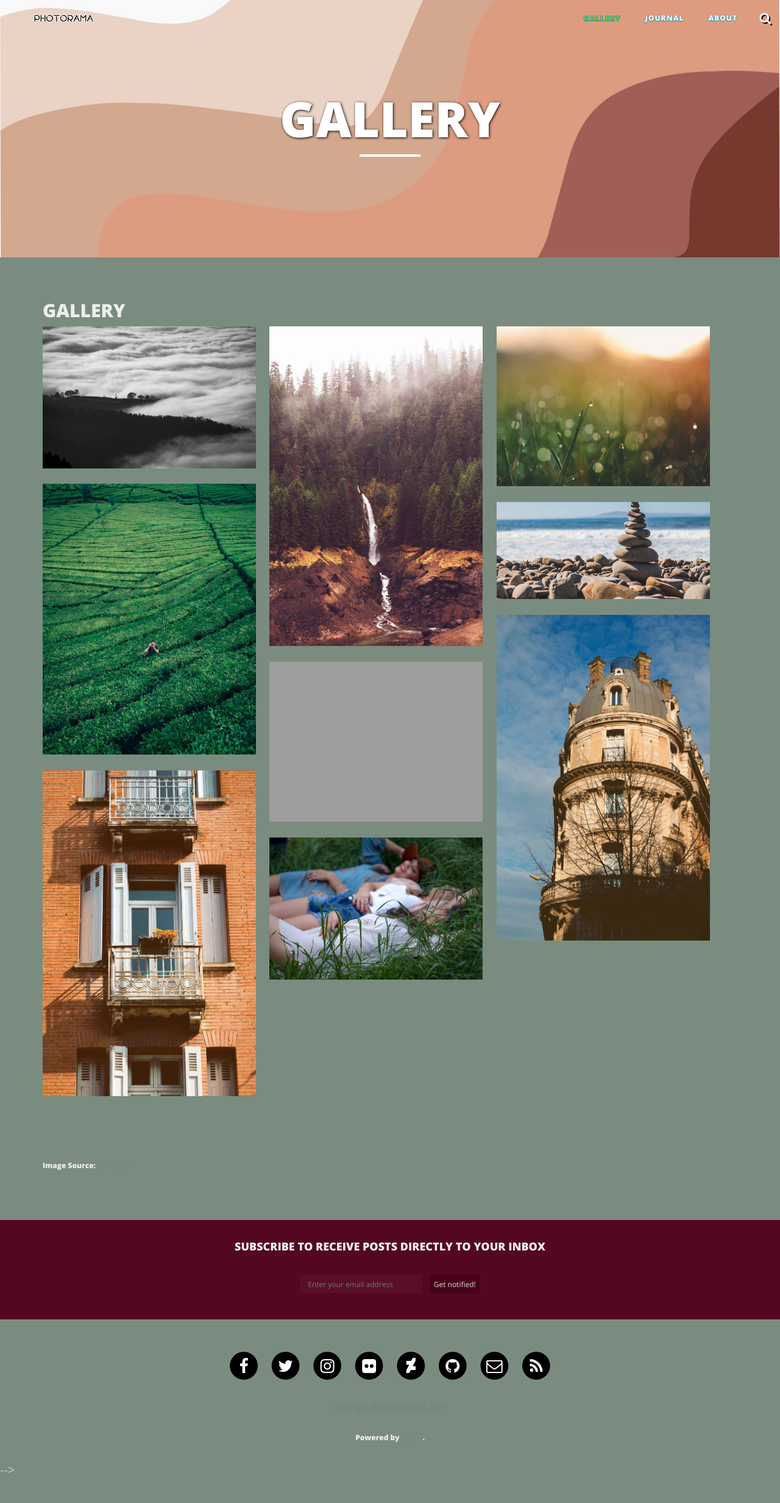
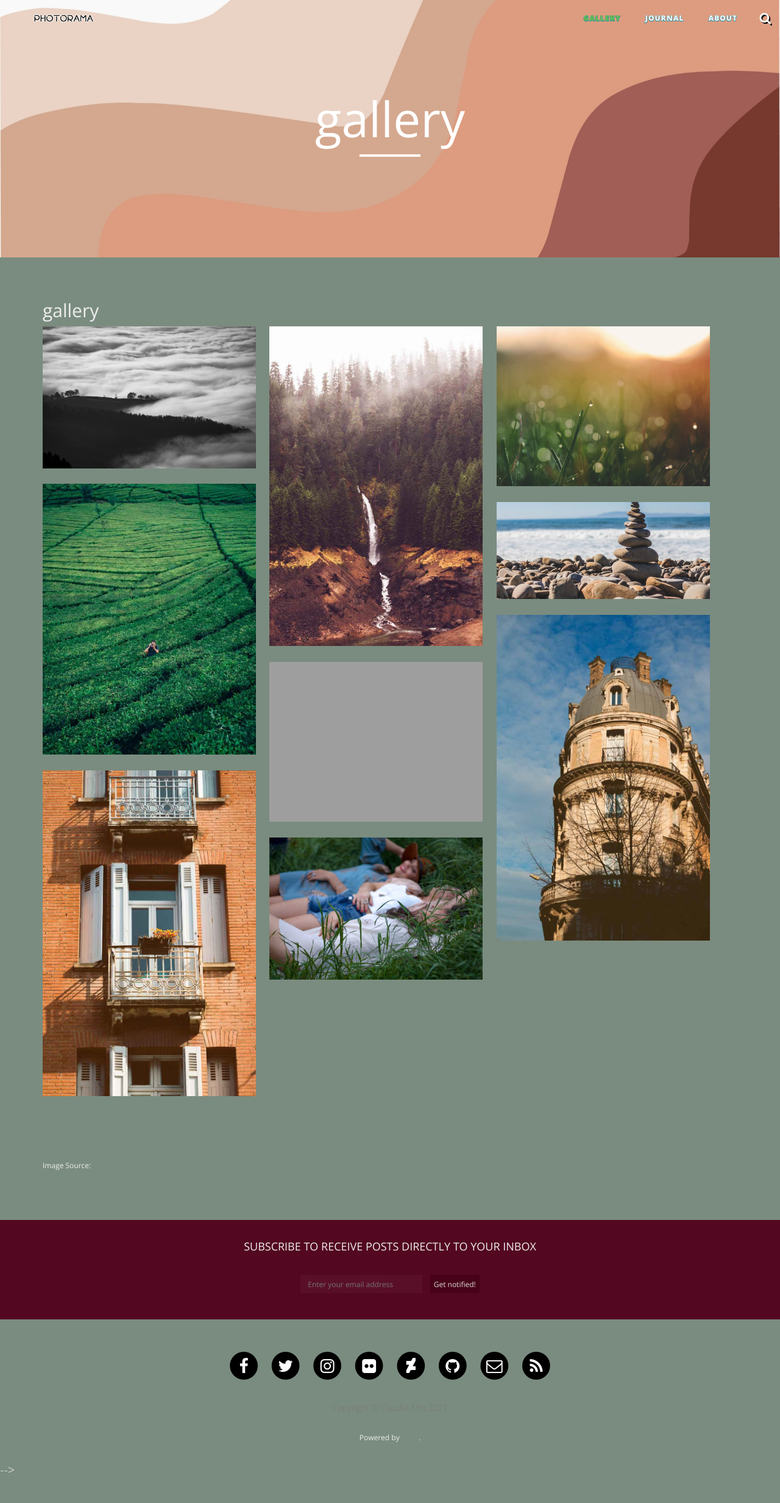
Before and after one commit to khoclaudia/khoclaudia.github.io, a Jekyll site: the page built from gallery/index.html, in a window 1280 px wide. Shown: the whole page at 61% size. Built offline with Jekyll 4.4.1, drawn with Linux system fonts in a browser that asks for light colours; nearby versions of some CDN libraries.

Commit message:
changed font weight and text shadows

```diff
--- a/css/main.css
+++ b/css/main.css
@@ -22,7 +22,7 @@ h4,
 h5,
 h6 {
   font-family: 'Open Sans', 'Helvetica Neue', Helvetica, Arial, sans-serif;
-  font-weight: 800;
+  font-weight: 400;
 }
 a {
   color: #7a8c7f;
@@ -166,7 +166,6 @@ hr.small {
 .intro-header .page-heading h1 {
   margin-top: 0;
   font-size: 50px;
-  text-shadow: 1px 1px 4px #000;
 }
 .intro-header .site-heading .subheading,
 .intro-header .page-heading .subheading {
@@ -182,7 +181,6 @@ hr.small {
   .intro-header .site-heading h1,
   .intro-header .page-heading h1 {
     font-size: 80px;
-    text-shadow: 1px 1px 4px #000;
   }
 }
 .intro-header .post-heading h1 {
--- a/gallery/index.html
+++ b/gallery/index.html
@@ -1,6 +1,6 @@
 ---
 layout: page
-title: "GALLERY"
+title: "gallery"
 description: ""
 active: gallery
 header-img: "img/gallery-bg.jpg"
```
